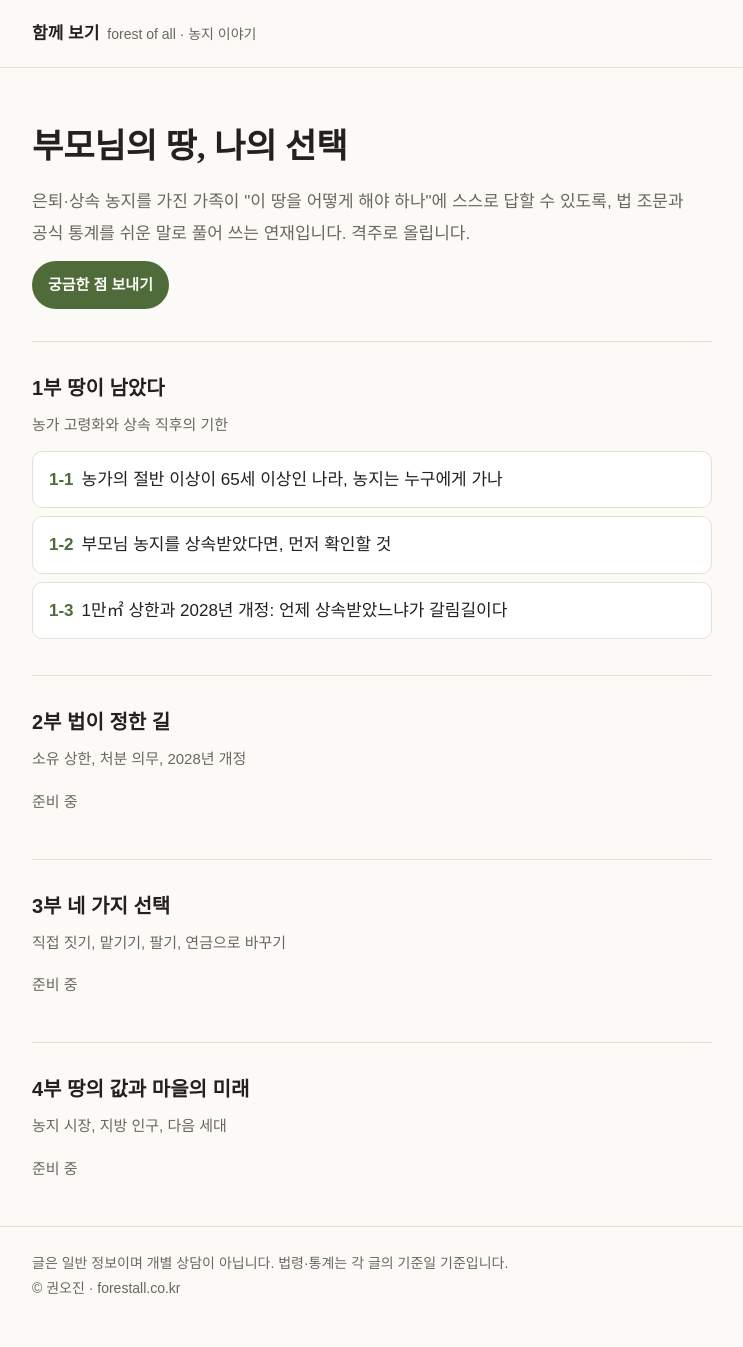
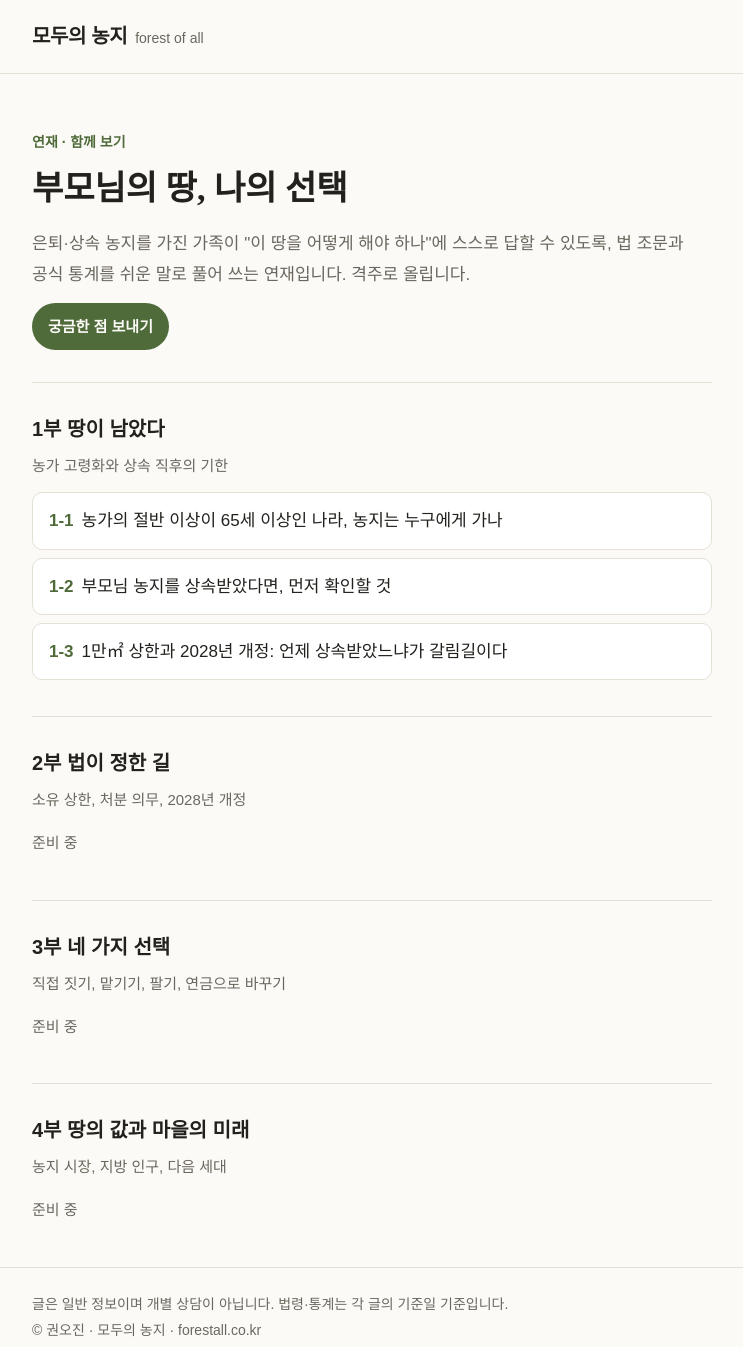
Before and after one commit to ojsk/forestall-site, a plain HTML site: page index.html in a window 1280 px wide. Shown: the whole page, without its empty margins (268-1011 px from the left). Drawn offline with Linux system fonts and the light colour scheme.

Commit message:
모두의 농지 간판: 첫 화면 제목·머리말·연재명

```diff
--- a/index.html
+++ b/index.html
@@ -1,8 +1,8 @@
 <!doctype html><html lang="ko"><head><meta charset="utf-8">
 <meta name="viewport" content="width=device-width,initial-scale=1">
-<title>함께 보기 · 농지 이야기</title><meta name="description" content="부모님 농지를 물려받은 사람을 위한 법과 통계 이야기">
+<title>모두의 농지 · 함께 보기</title><meta name="description" content="부모님 농지를 물려받은 사람을 위한 법과 통계 이야기"><meta property="og:site_name" content="모두의 농지">
 <link rel="stylesheet" href="style.css"></head><body>
-<header class="site"><div class="wrap"><a href="index.html">함께 보기</a><span>forest of all · 농지 이야기</span></div></header>
-<main class="wrap"><section class="hero"><h1>부모님의 땅, 나의 선택</h1><p>은퇴·상속 농지를 가진 가족이 "이 땅을 어떻게 해야 하나"에 스스로 답할 수 있도록, 법 조문과 공식 통계를 쉬운 말로 풀어 쓰는 연재입니다. 격주로 올립니다.</p><p><a class="ask" href="https://docs.google.com/forms/d/e/1FAIpQLSf7gcZzMaoO86axwBNRMnHjJcVsTW0GQNivDiAqiwM-rBK7sw/viewform" target="_blank" rel="noopener">궁금한 점 보내기</a></p></section><section class="part" id="list"><h2>1부 땅이 남았다</h2><p class="sub">농가 고령화와 상속 직후의 기한</p><a class="post-link" href="posts/1-1.html"><b>1-1</b>농가의 절반 이상이 65세 이상인 나라, 농지는 누구에게 가나</a><a class="post-link" href="posts/1-2.html"><b>1-2</b>부모님 농지를 상속받았다면, 먼저 확인할 것</a><a class="post-link" href="posts/1-3.html"><b>1-3</b>1만㎡ 상한과 2028년 개정: 언제 상속받았느냐가 갈림길이다</a></section><section class="part"><h2>2부 법이 정한 길</h2><p class="sub">소유 상한, 처분 의무, 2028년 개정</p><p class=soon>준비 중</p></section><section class="part"><h2>3부 네 가지 선택</h2><p class="sub">직접 짓기, 맡기기, 팔기, 연금으로 바꾸기</p><p class=soon>준비 중</p></section><section class="part"><h2>4부 땅의 값과 마을의 미래</h2><p class="sub">농지 시장, 지방 인구, 다음 세대</p><p class=soon>준비 중</p></section></main>
-<footer><div class="wrap">글은 일반 정보이며 개별 상담이 아닙니다. 법령·통계는 각 글의 기준일 기준입니다.<br>© 권오진 · forestall.co.kr</div></footer>
+<header class="site"><div class="wrap"><a class="brand" href="index.html">모두의 농지</a><span>forest of all</span></div></header>
+<main class="wrap"><section class="hero"><p class="kicker">연재 · 함께 보기</p><h1>부모님의 땅, 나의 선택</h1><p>은퇴·상속 농지를 가진 가족이 "이 땅을 어떻게 해야 하나"에 스스로 답할 수 있도록, 법 조문과 공식 통계를 쉬운 말로 풀어 쓰는 연재입니다. 격주로 올립니다.</p><p><a class="ask" href="https://docs.google.com/forms/d/e/1FAIpQLSf7gcZzMaoO86axwBNRMnHjJcVsTW0GQNivDiAqiwM-rBK7sw/viewform" target="_blank" rel="noopener">궁금한 점 보내기</a></p></section><section class="part" id="list"><h2>1부 땅이 남았다</h2><p class="sub">농가 고령화와 상속 직후의 기한</p><a class="post-link" href="posts/1-1.html"><b>1-1</b>농가의 절반 이상이 65세 이상인 나라, 농지는 누구에게 가나</a><a class="post-link" href="posts/1-2.html"><b>1-2</b>부모님 농지를 상속받았다면, 먼저 확인할 것</a><a class="post-link" href="posts/1-3.html"><b>1-3</b>1만㎡ 상한과 2028년 개정: 언제 상속받았느냐가 갈림길이다</a></section><section class="part"><h2>2부 법이 정한 길</h2><p class="sub">소유 상한, 처분 의무, 2028년 개정</p><p class=soon>준비 중</p></section><section class="part"><h2>3부 네 가지 선택</h2><p class="sub">직접 짓기, 맡기기, 팔기, 연금으로 바꾸기</p><p class=soon>준비 중</p></section><section class="part"><h2>4부 땅의 값과 마을의 미래</h2><p class="sub">농지 시장, 지방 인구, 다음 세대</p><p class=soon>준비 중</p></section></main>
+<footer><div class="wrap">글은 일반 정보이며 개별 상담이 아닙니다. 법령·통계는 각 글의 기준일 기준입니다.<br>© 권오진 · 모두의 농지 · forestall.co.kr</div></footer>
 </body></html>
```
